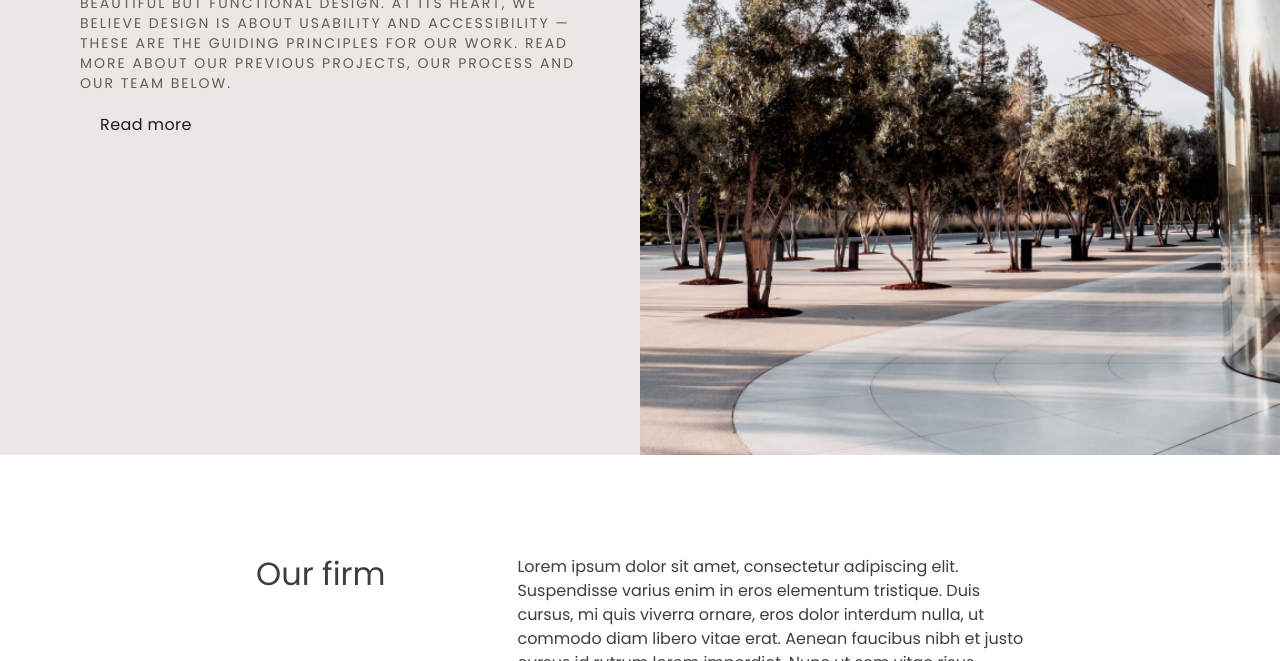
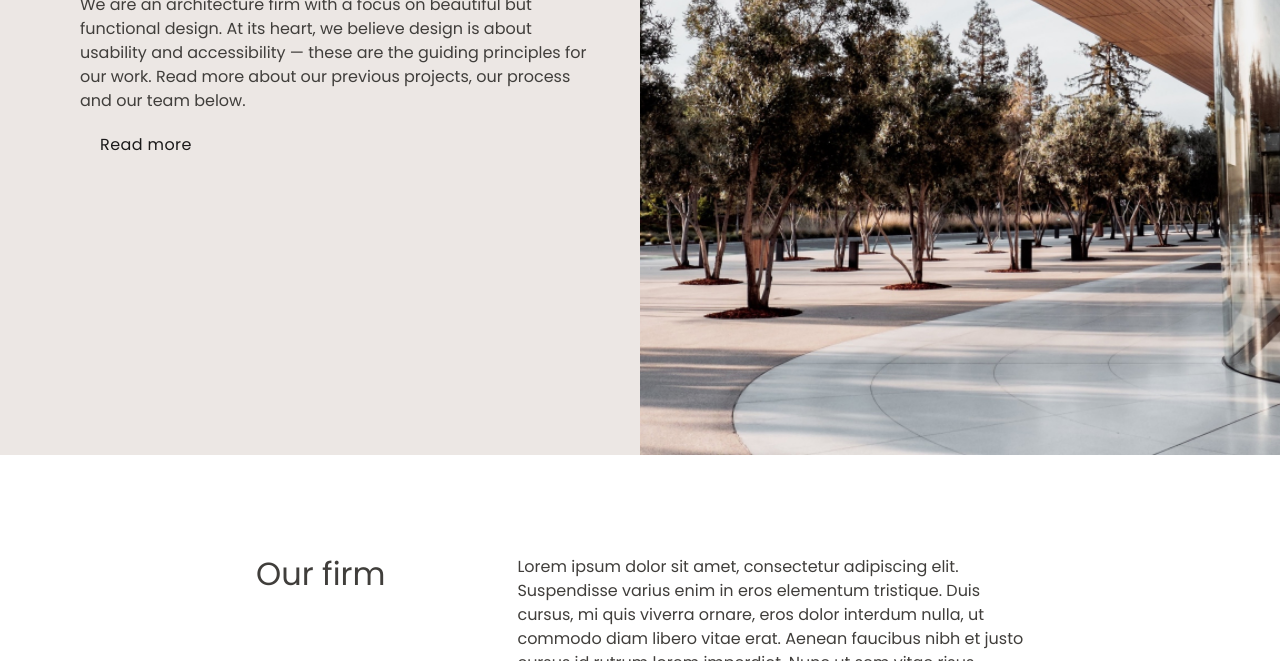
Before and after one commit to elenalynx/Wishbone, a plain HTML site: page index.html in a window 1280 px wide. Shown: the part 439-1100 px from the top of the page. Drawn offline with Linux system fonts and the light colour scheme.

Commit message:
Refactoring style.css (section: header, main banner, our firm, our process)

```diff
--- a/css/style.css
+++ b/css/style.css
@@ -161,7 +161,7 @@ Main banner
     margin-bottom: 18px;
 }
 
-.main_banner p:first-of-type {
+.main_banner h4 {
     margin-bottom: 20px;
     font-size: 14px;
     line-height: 20px;
```
